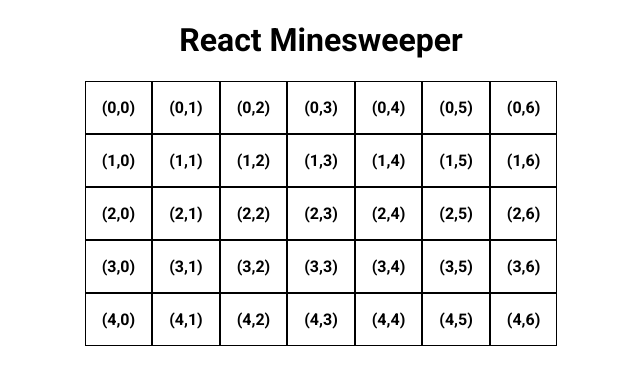
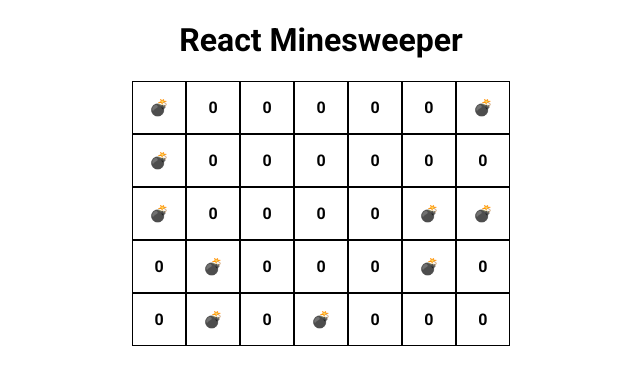
Before and after one commit to dmitri-v-v/minesweeper-react, a React (Create React App) app: page / in a window 1280 px wide. Shown: the top 384 px of the page, without its empty margins (319-959 px from the left). Built offline with nearby package versions, Linux system fonts and the light colour scheme.

Commit message:
Place bombs in the grid

```diff
--- a/src/components/Board/index.tsx
+++ b/src/components/Board/index.tsx
@@ -2,17 +2,46 @@ import React from "react";
 
 import './Board.scss';
 
-import { BoardProps } from "@src/types/board";
+import { BoardProps } from "types/board";
+import { CellState, CellValue } from "types/cell";
 
 const Board: React.FC<BoardProps> = ({board}) => {
   const style = { '--rows': board.rows, '--cols': board.cols } as React.CSSProperties;
 
-  const grid = Array(board.rows).fill(null).map(() => Array(board.cols).fill(0));
+  const grid: CellState[][] = Array(board.rows)
+    .fill(null)
+    .map((_, rowIndex) => Array(board.cols)
+      .fill(null)
+      .map((_, colIndex) => {
+        return {
+          x: colIndex,
+          y: rowIndex,
+          value: CellValue.None,
+          isRevealed: false
+        } as CellState;
+      })
+    );
+
+    // Fill the grid with bombs:
+    const placeBombs = () => {
+      let bombsPlaced = 0;
+
+      while (bombsPlaced < board.bombs) {
+        const bombX = Math.floor(Math.random() * board.cols);
+        const bombY = Math.floor(Math.random() * board.rows);
+
+        if (grid[bombY][bombX].value !== CellValue.Bomb) {
+          grid[bombY][bombX].value = CellValue.Bomb;
+          bombsPlaced++;
+        }
+      }
+    };
+    placeBombs();
 
   return (
     <div className="board" style={ style }>
       {grid.map((row, rowIndex) => row.map((_, colIndex) => {
-        return <div className="cell" key={`${rowIndex}-${colIndex}`}>({rowIndex},{colIndex})</div>
+        return <div className="cell" key={`${rowIndex}-${colIndex}`}>{grid[rowIndex][colIndex].value}</div>
       }))}
     </div>
   );
--- a/src/components/Minesweeper/index.tsx
+++ b/src/components/Minesweeper/index.tsx
@@ -2,9 +2,9 @@ import React from "react";
 
 import { Container } from '@mui/material';
 
-import Board from "../Board";
-import { BoardState } from "@src/types/board";
-import { MinesweeperState } from "@src/types/minesweeper";
+import Board from "components/Board";
+import { BoardState } from "types/board";
+import { MinesweeperState } from "types/minesweeper";
 
 import "./Minesweeper.scss";
 
--- /dev/null
+++ b/src/types/cell.ts
@@ -0,0 +1,19 @@
+export interface CellState {
+  x: number;
+  y: number;
+  value: CellValue;
+  isRevealed: boolean;
+}
+
+export enum CellValue {
+  None = 0,
+  One = 1,
+  Two = 2,
+  Three = 3,
+  Four = 4,
+  Five = 5,
+  Six = 6,
+  Seven = 7,
+  Eight = 8,
+  Bomb = '💣',
+}
--- a/src/types/minesweeper.ts
+++ b/src/types/minesweeper.ts
@@ -1,4 +1,4 @@
-import { BoardState } from "@src/types/board";
+import { BoardState } from "types/board";
 
 export interface MinesweeperState {
   board: BoardState,
--- a/tsconfig.json
+++ b/tsconfig.json
@@ -19,9 +19,9 @@
     "isolatedModules": true,
     "noEmit": true,
     "jsx": "react-jsx",
-    "baseUrl": ".",
+    "baseUrl": "src",
     "paths": {
-      "@src/*": ["src/*"]
+      "types/*": ["types/*"]
     }
   },
   "include": [
```
